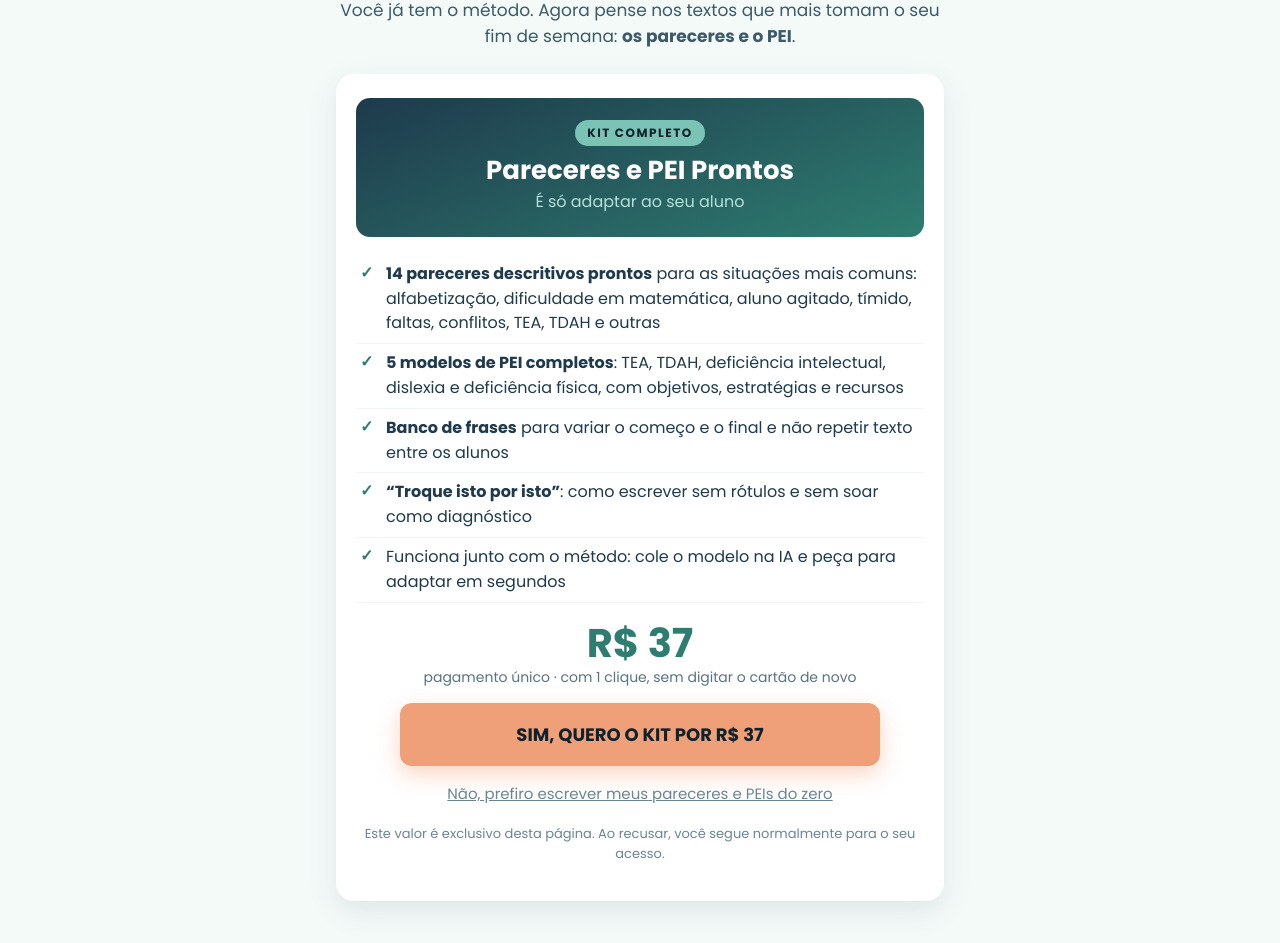
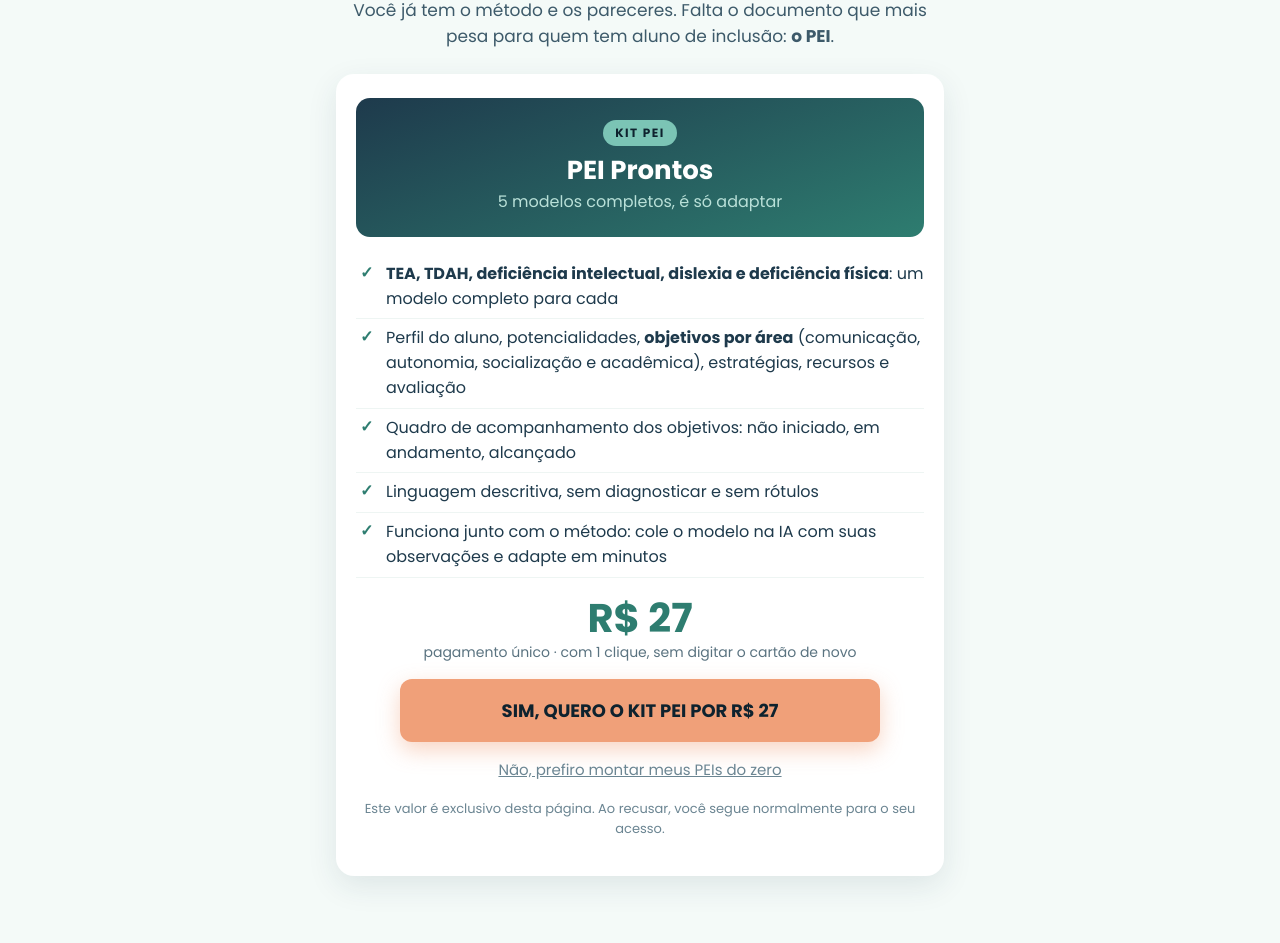
Before and after one commit to profjandirreis-sys/paraprofessor, a plain HTML site: page oferta-especial/index.html in a window 1280 px wide. Shown: the part 196-1139 px from the top of the page. Drawn offline with Linux system fonts and the light colour scheme.

Commit message:
Upsell passa a ser o Kit PEI Prontos (R$ 27), sem downsell
Co-Authored-By: Claude Opus 5.5 <noreply@anthropic.com>
Claude-Session: https://claude.ai/code/session_01XCf2ftqScdBHZbuSHP7Z7p

```diff
--- a/oferta-especial/index.html
+++ b/oferta-especial/index.html
@@ -20,18 +20,18 @@ ul{list-style:none;padding:0;margin:0 0 6px}li{padding:7px 0 7px 30px;position:r
 #kiwify-upsell-cancel-trigger-H4IdE88{text-align:center;margin-top:16px;color:#6b8592;text-decoration:underline;cursor:pointer;font-size:15px}
 .nota{font-size:13px;color:#6b8592;text-align:center;margin-top:18px}
 </style></head><body><div class="topo">✅ Pagamento aprovado! Seu acesso ao Método Rotina Leve já está garantido.</div>
-<div class="w"><div class="passo"><span class="on"></span><span class="on"></span><span></span></div>
+<div class="w"><div class="passo"><span class="on"></span><span class="on"></span></div>
 <h1>Espere! Antes de começar, <em>uma oferta que só aparece agora</em></h1>
-<p class="sub">Você já tem o método. Agora pense nos textos que mais tomam o seu fim de semana: <b>os pareceres e o PEI</b>.</p>
-<div class="card"><div class="capa"><small>KIT COMPLETO</small><b>Pareceres e PEI Prontos</b><i>É só adaptar ao seu aluno</i></div>
-<ul><li><b>14 pareceres descritivos prontos</b> para as situações mais comuns: alfabetização, dificuldade em matemática, aluno agitado, tímido, faltas, conflitos, TEA, TDAH e outras</li>
-<li><b>5 modelos de PEI completos</b>: TEA, TDAH, deficiência intelectual, dislexia e deficiência física, com objetivos, estratégias e recursos</li>
-<li><b>Banco de frases</b> para variar o começo e o final e não repetir texto entre os alunos</li>
-<li><b>“Troque isto por isto”</b>: como escrever sem rótulos e sem soar como diagnóstico</li>
-<li>Funciona junto com o método: cole o modelo na IA e peça para adaptar em segundos</li></ul>
-<div class="preco"><strong>R$ 37</strong><span>pagamento único · com 1 clique, sem digitar o cartão de novo</span></div>
-<div id="kiwify-upsell-H4IdE88" data-upsell-url="" data-downsell-url="https://paraprofessor.com.br/oferta-final/" style="--kiwify-upsell-accept-bg:#F0A079;--kiwify-upsell-accept-color:#0E222E">
-<button id="kiwify-upsell-trigger-H4IdE88">SIM, QUERO O KIT POR R$ 37</button>
-<div id="kiwify-upsell-cancel-trigger-H4IdE88">Não, prefiro escrever meus pareceres e PEIs do zero</div>
+<p class="sub">Você já tem o método e os pareceres. Falta o documento que mais pesa para quem tem aluno de inclusão: <b>o PEI</b>.</p>
+<div class="card"><div class="capa"><small>KIT PEI</small><b>PEI Prontos</b><i>5 modelos completos, é só adaptar</i></div>
+<ul><li><b>TEA, TDAH, deficiência intelectual, dislexia e deficiência física</b>: um modelo completo para cada</li>
+<li>Perfil do aluno, potencialidades, <b>objetivos por área</b> (comunicação, autonomia, socialização e acadêmica), estratégias, recursos e avaliação</li>
+<li>Quadro de acompanhamento dos objetivos: não iniciado, em andamento, alcançado</li>
+<li>Linguagem descritiva, sem diagnosticar e sem rótulos</li>
+<li>Funciona junto com o método: cole o modelo na IA com suas observações e adapte em minutos</li></ul>
+<div class="preco"><strong>R$ 27</strong><span>pagamento único · com 1 clique, sem digitar o cartão de novo</span></div>
+<div id="kiwify-upsell-H4IdE88" data-upsell-url="" data-downsell-url="" style="--kiwify-upsell-accept-bg:#F0A079;--kiwify-upsell-accept-color:#0E222E">
+<button id="kiwify-upsell-trigger-H4IdE88">SIM, QUERO O KIT PEI POR R$ 27</button>
+<div id="kiwify-upsell-cancel-trigger-H4IdE88">Não, prefiro montar meus PEIs do zero</div>
 </div><script src="https://snippets.kiwify.com/upsell-v2/upsell.min.js"></script>
 <p class="nota">Este valor é exclusivo desta página. Ao recusar, você segue normalmente para o seu acesso.</p></div></div></body></html>
```
